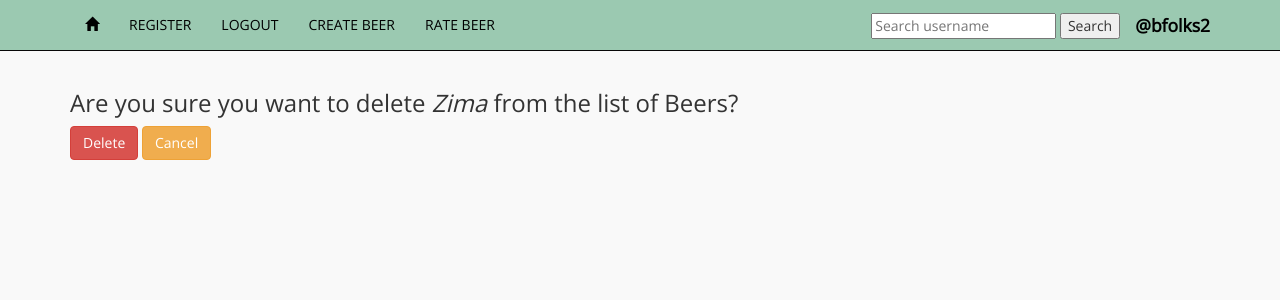
After one commit to bfolks2/Python-Challenge-Beer-API, a Django app: a page that uses templates/base.html in a window 1280 px wide. The commit adds this page. Shown: the top 300 px of the page. Run offline with Django 3.2, Linux system fonts and the light colour scheme; a user stored in the database is signed in; data comes from the database, SQL or seed files in the repository; both versions use the stored data as it was after the commit; some libraries are stand-ins or nearby versions.

Commit message:
search bar, cleared users, fixed time

```diff
--- a/BeerAPI/settings.py
+++ b/BeerAPI/settings.py
@@ -114,7 +114,7 @@ USE_I18N = True
 
 USE_L10N = True
 
-USE_TZ = True
+USE_TZ = False
 
 
 # Static files (CSS, JavaScript, Images)
--- a/mybeerapp/forms.py
+++ b/mybeerapp/forms.py
@@ -9,7 +9,7 @@ class BeerForm(forms.ModelForm):
 
     class Meta():
         model=Beer
-        exclude=['user','slug']
+        exclude=['user','slug','created_at']
 
 class RatingForm(forms.ModelForm):
     class Meta():
--- a/mybeerapp/models.py
+++ b/mybeerapp/models.py
@@ -1,5 +1,6 @@
 from django.db import models
 from django.core.urlresolvers import reverse
+from django.utils import timezone
 from django.utils.text import slugify #remove any characters that are not alphanuermica, /'s, or -'s
 from accounts.models import User
 
@@ -23,7 +24,7 @@ class Beer(models.Model):
     abv=models.DecimalField(max_digits=3, decimal_places=1)
     style=models.CharField(default="It's a beer", max_length=256)
     location=models.CharField(max_length=256)
-    created_at = models.DateTimeField(auto_now=True)
+    created_at = models.DateTimeField(default=timezone.now)
     glass=models.ForeignKey(Glass, related_name='beers', default=1)
 
     def __str__(self):
@@ -46,6 +47,9 @@ class Beer(models.Model):
     def _get_slug_name(self):
         return slugify(self.name)
     slug_name = property(_get_slug_name)
+
+    def get_absolute_url(self):
+        return reverse("mybeerapp:user_beerlist",kwargs={'username':self.user.username})
 
 
     # def get_absolute_url(self):
@@ -87,3 +91,6 @@ class Rating(models.Model):
 
     def __str__(self):
         return self.beer.name + ': ' + str(self.average) + '%'
+
+    def get_absolute_url(self):
+        return reverse("mybeerapp:user_beerlist",kwargs={'username':self.user.username})
--- /dev/null
+++ b/mybeerapp/templates/mybeerapp/beer_confirm_delete.html
@@ -0,0 +1,11 @@
+{% extends "base.html" %}
+{% block content %}
+  <div class="beer_css">
+    <h3>Are you sure you want to delete <em>{{beerdelete.name}}</em> from the list of Beers?</h3>
+    <form method="post">
+      {% csrf_token %}
+      <input class="btn btn-danger" type="submit" name="" value="Delete">
+      <a class="btn btn-warning" href="{% url 'mybeerapp:user_beerlist' username=beerdelete.user.username %}">Cancel</a>
+    </form>
+  </div>
+{% endblock %}
--- a/mybeerapp/templates/mybeerapp/beerdetails.html
+++ b/mybeerapp/templates/mybeerapp/beerdetails.html
@@ -14,5 +14,6 @@
         <li>Overall User Rating: <a href="{% url 'mybeerapp:rating_details' slug=beer.slug %}">{{beer.total_average}}%</a></li>
       {% endif %}
     </ul>
+
   </div>
 {% endblock %}
--- a/mybeerapp/urls.py
+++ b/mybeerapp/urls.py
@@ -7,6 +7,11 @@ urlpatterns = [
     url(r'^new/$', views.createbeer, name='create'),
     url(r'^rate/$', views.createrating, name='rating'),
     url(r'^by/(?P<username>[-\w]+)/$', views.user_beerlist, name='user_beerlist'),
+    url(r'^by/$', views.user_search, name='user_search'),
     url(r'^details/(?P<slug>[-\w]+)/$', views.beer_details, name='beer_details'),
+    url(r'^details/(?P<slug>[-\w]+)/edit/$', views.BeerUpdateView.as_view(), name='beer_edit'),
+    url(r'^details/(?P<slug>[-\w]+)/delete/$', views.BeerDeleteView.as_view(), name='beer_delete'),
     url(r'^ratedetails/(?P<slug>[-\w]+)/$', views.rating_details, name='rating_details'),
+    url(r'^rating/(?P<pk>\d+)/edit/$', views.RatingUpdateView.as_view(), name='rating_edit'),
+    url(r'^rating/(?P<pk>\d+)/delete/$', views.RatingDeleteView.as_view(), name='rating_delete'),
 ]
--- a/mybeerapp/views.py
+++ b/mybeerapp/views.py
@@ -1,9 +1,8 @@
 from django.shortcuts import render, get_object_or_404
 from mybeerapp.models import Beer, Rating
-from django.views import generic
 from mybeerapp.forms import BeerForm, RatingForm
 from django.contrib.auth.decorators import login_required
-from django.core.urlresolvers import reverse
+from django.core.urlresolvers import reverse, reverse_lazy
 from django.contrib.auth.models import User
 from django.utils.text import slugify
 
@@ -13,14 +12,17 @@ from django.template.loader import render_to_string
 from django.http import HttpResponseRedirect
 from django.utils import timezone
 
+from django.views.generic import (ListView, UpdateView, DeleteView)
+from django.contrib.auth.mixins import LoginRequiredMixin
+
 # Create your views here.
 
 def index(request):
-    beers=Beer.objects.all().order_by('-name')
+    beers=Beer.objects.all().order_by('name')
     return render(request, 'index.html', {'beers':beers})
 
 
-class BeerList(generic.ListView):
+class BeerList(ListView):
     model = Beer
     template_name='mybeerapp/beer_list.html'
     context_object_name='beers'
@@ -36,7 +38,7 @@ def createbeer(request):
 
     if Beer.objects.filter(user=request.user, created_at__gt=yesterday).exists():
         dayflag=True
-        return render (request,'mybeerapp/createbeer.html',{'beerform':beerform,'dayflag':dayflag})
+        return render (request,'mybeerapp/createbeer.html',{'form':beerform,'dayflag':dayflag})
 
     if request.method=='POST':
         beerform=BeerForm(request.POST)
@@ -45,12 +47,36 @@ def createbeer(request):
             for beerobj in Beer.objects.all():
                 if beerobj.slug_name == slugify(beer.name):
                     nameflag=True
-                    return render (request,'mybeerapp/createbeer.html',{'beerform':beerform,'nameflag':nameflag,'beer':beer})
+                    return render (request,'mybeerapp/createbeer.html',{'form':beerform,'nameflag':nameflag,'beer':beer})
             beer.user=request.user
             beer.save()
             return render(request, 'mybeerapp/beerdetails.html',{'beer':beer})
 
-    return render (request,'mybeerapp/createbeer.html',{'beerform':beerform,'dayflag':dayflag})
+    return render (request,'mybeerapp/createbeer.html',{'form':beerform,'dayflag':dayflag})
+
+
+class BeerUpdateView(LoginRequiredMixin,UpdateView):
+    login_url = '/login/'
+    redirect_field_name = 'mybeerapp/beerdetails.html'
+
+    template_name = 'mybeerapp/createbeer.html'
+
+    model = Beer
+    fields=['name','calories','abv','style','location','glass']
+
+    def get_context_data(self,**kwargs):
+        context=super().get_context_data(**kwargs)
+        context['update']='update'
+        return context
+
+class BeerDeleteView(LoginRequiredMixin,DeleteView):
+    model=Beer
+    template_name= 'mybeerapp/beer_confirm_delete.html'
+    context_object_name='beerdelete'
+
+    def get_success_url(self):
+        current_user = self.object.user
+        return reverse_lazy( 'mybeerapp:user_beerlist', kwargs={'username': current_user.username})
 
 
 @login_required
@@ -64,14 +90,38 @@ def createrating(request):
             rating=ratingform.save(commit=False)
             if Rating.objects.filter(user=request.user, beer=rating.beer).exists():
                 beerflag=True
-                return render (request,'mybeerapp/createrating.html',{'ratingform':ratingform,'beerflag':beerflag, 'ratingbeer':rating.beer})
+                return render (request,'mybeerapp/createrating.html',{'form':ratingform,'beerflag':beerflag, 'ratingbeer':rating.beer})
             rating.user=request.user
             rating.save()
             return render(request, 'mybeerapp/ratingdetails.html',{'beer':rating.beer})
     else:
         ratingform=RatingForm()
 
-    return render (request,'mybeerapp/createrating.html',{'ratingform':ratingform,'beerflag':beerflag})
+    return render (request,'mybeerapp/createrating.html',{'form':ratingform,'beerflag':beerflag})
+
+
+class RatingUpdateView(LoginRequiredMixin,UpdateView):
+    login_url = '/login/'
+    redirect_field_name = 'mybeerapp/ratingdetails.html'
+
+    template_name = 'mybeerapp/createrating.html'
+
+    model = Rating
+    fields=['beer','aroma','appearance','taste']
+
+    def get_context_data(self,**kwargs):
+        context=super().get_context_data(**kwargs)
+        context['rateupdate']='rateupdate'
+        return context
+
+class RatingDeleteView(LoginRequiredMixin,DeleteView):
+    model=Rating
+    template_name= 'mybeerapp/rating_confirm_delete.html'
+    context_object_name='ratingdelete'
+
+    def get_success_url(self):
+        current_user = self.object.user
+        return reverse_lazy( 'mybeerapp:user_beerlist', kwargs={'username': current_user.username})
 
 
 def user_beerlist(request,username):
@@ -85,6 +135,17 @@ def user_beerlist(request,username):
 
     return render(request, 'mybeerapp/user_beerlist.html', {'beer_user':beer_user, 'user_beers':user_beers, 'user_ratings':user_ratings})
 
+def user_search(request):
+    notuser=False
+    if request.method == 'POST':
+        username=request.POST.get('usersearch')
+        username=username.replace('@','')
+        if User.objects.filter(username=username).exists():
+            return HttpResponseRedirect(reverse('mybeerapp:user_beerlist', kwargs={'username':username}))
+        else:
+            notuser=True
+            return render (request,'index.html', {'username':username,'notuser':notuser})
+
 def beer_details(request, slug):
     beer = get_object_or_404(Beer, slug=slug)
     return render(request, 'mybeerapp/beerdetails.html',{'beer':beer})
--- a/static/BeerAPI/css/master6.css
+++ b/static/BeerAPI/css/master8.css
@@ -2,10 +2,30 @@ body{
   background-color: #f9f9f9;
   padding-top: 30px;
   padding-bottom: 30px;
+  font-family: 'Open Sans',sans-serif;
+}
+
+.barname{
+  font-weight: bold;
+  font-size: 1.25em;
+}
+
+.introsection .container h3{
+  font-size: 1.25em;
+}
+
+.introsection{
+  padding-top: 25px;
+  padding-bottom: 15px;
+  background-color: #eaefec;
 }
 
 .navbar-inverse{
   background-color: #9bc9b1;
+}
+
+.navbar-right li input {
+  margin-top: 13px;
 }
 
 .navbar-collapse .navbar-nav li a{
@@ -21,6 +41,14 @@ body{
   text-align: center;
 }
 
+.glyphs{
+  margin-top: 20px;
+}
+
+.glyphdel{
+  background-color: #d85050;
+}
+
 .btn-default{
   background-color: #4b8c6e;
   color: white;
--- a/templates/base.html
+++ b/templates/base.html
@@ -7,7 +7,9 @@
     <!-- Latest compiled and minified CSS -->
     <link rel="stylesheet" href="https://maxcdn.bootstrapcdn.com/bootstrap/3.3.7/css/bootstrap.min.css" integrity="sha384-BVYiiSIFeK1dGmJRAkycuHAHRg32OmUcww7on3RYdg4Va+PmSTsz/K68vbdEjh4u" crossorigin="anonymous">
     <!-- Link to CSS -->
-    <link rel="stylesheet" href="{% static 'BeerAPI/css/master6.css' %}">
+    <link rel="stylesheet" href="{% static 'BeerAPI/css/master8.css' %}">
+    <!-- Fonts -->
+    <link href="https://fonts.googleapis.com/css?family=Open+Sans" rel="stylesheet">
   </head>
   <body>
 
@@ -25,9 +27,13 @@
           <!-- Collect the nav links, forms, and other content for toggling -->
           <div class="collapse navbar-collapse" id="bs-example-navbar-collapse-1">
             <ul class="nav navbar-nav">
-              <li><a class="navbar-brand" href="{% url 'index' %}">HOME</a></li>
-              <li><a class = "navbar-link" href="{% url 'admin:index' %}">ADMIN</a></li>
-              <li><a class = "navbar-link" href="{% url 'accounts:signup' %}">REGISTER</a></li>
+              <li>
+                <a href="{% url 'index' %}">
+                  <span class='glyphicon glyphicon-home' aria-hidden="true"></span>
+                  <!-- <span class='icon-label'></span> -->
+                </a>
+              </li>
+              <li><a href="{% url 'accounts:signup' %}">REGISTER</a></li>
               {% if user.is_authenticated %}
                 <li><a href="{% url 'accounts:user_logout' %}">LOGOUT</a></li>
                 <li><a href="{% url 'mybeerapp:create' %}">CREATE BEER</a></li>
@@ -36,23 +42,35 @@
                 <li><a href="{% url 'accounts:user_login' %}">LOGIN</a></li>
               {% endif %}
             </ul>
-            {% if user.is_authenticated %}
-              <ul class="nav navbar-nav navbar-right">
-                  <li><a href="{% url 'mybeerapp:user_beerlist' username=user.username %}">@{{user.username}}</a></li>
-              </ul>
-            {% endif %}
+            <ul class="nav navbar-nav navbar-right">
+              <li>
+                <form action="{% url 'mybeerapp:user_search' %}" method="post">
+                  {% csrf_token %}
+                  <input type="text" name="usersearch" placeholder="Search username">
+                  <input type="submit" name="" value="Search">
+                </form>
+              </li>
+              {% if user.is_authenticated %}
+                <li><a class="barname" href="{% url 'mybeerapp:user_beerlist' username=user.username %}">@{{user.username}}</a></li>
+              {% endif %}
+            </ul>
           </div>
       </div>
     </nav>
 
 
-    <div class="container">
+    <div class="container mainsection">
       {% block content %}
       {% endblock %}
     </div>
 
-    {% block unbound %}
-    {% endblock %}
+    <div class="mainsection">
+      {% block unbound %}
+      {% endblock %}
+    </div>
+
+    <script src="https://ajax.googleapis.com/ajax/libs/jquery/1.12.4/jquery.min.js"></script>
+    <script src="http://maxcdn.bootstrapcdn.com/bootstrap/3.3.6/js/bootstrap.min.js"></script>
 
   </body>
 </html>
```
Also changed, not shown: mybeerapp/templates/mybeerapp/createbeer.html (+6 -2 lines), mybeerapp/templates/mybeerapp/createrating.html (+6 -2 lines), mybeerapp/templates/mybeerapp/rating_confirm_delete.html (added, +11 -0 lines), mybeerapp/templates/mybeerapp/user_beerlist.html (+12 -0 lines), templates/index.html (+9 -3 lines), db.sqlite3, mybeerapp/migrations/0008_auto_20170913_2058.py (added), mybeerapp/migrations/0009_auto_20170913_2101.py (added).
